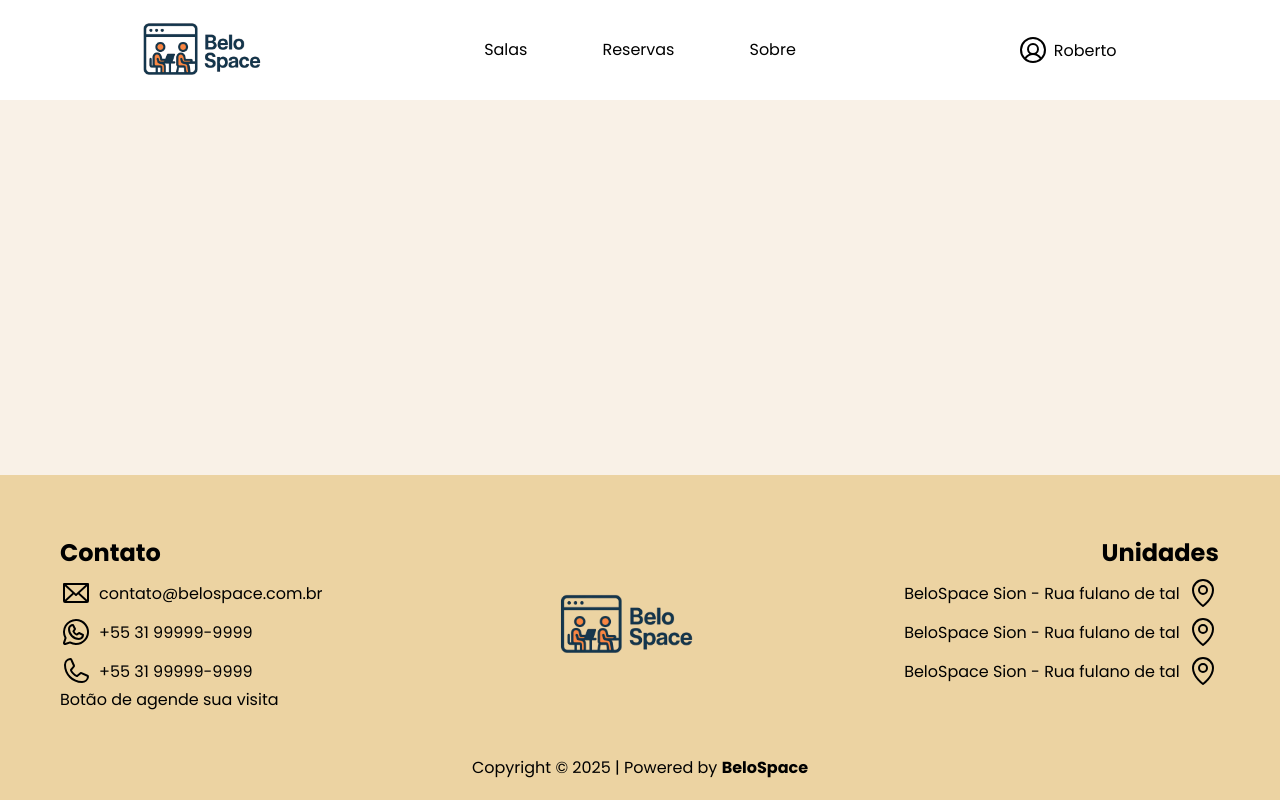
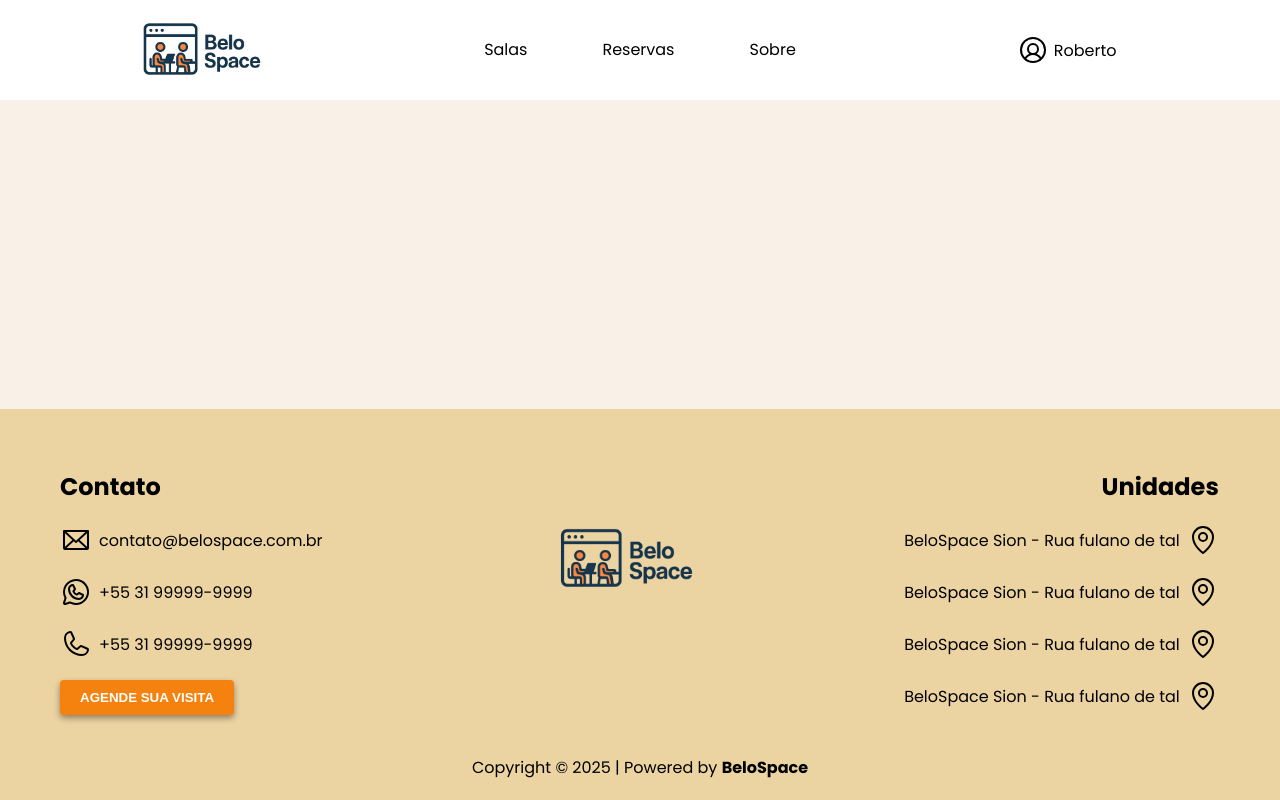
Before and after one commit to lucborges/belospace-web, a Next.js app: page / in a window 1280 px wide. Built offline with nearby package versions, Linux system fonts and the light colour scheme.

Commit message:
feat: button component

```diff
--- /dev/null
+++ b/src/components/button/button.module.css
@@ -0,0 +1,25 @@
+.button {
+    display: inline-flex;
+    align-items: center;
+    justify-content: center;
+    gap: 8px;
+    background-color: var(--color-secondary);
+    color: white;
+    padding: 10px 20px;
+    border: none;
+    border-radius: 4px;
+    cursor: pointer;
+    font-weight: 600;
+    text-transform: uppercase;
+    box-shadow: 0 3px 6px rgba(0, 0, 0, 0.4);
+    transition: box-shadow 0.2s ease, transform 0.2s ease;
+}
+
+.button:disabled {
+    background-color: #ccc;
+}
+
+.button:hover {
+    box-shadow: 0 4px 10px rgba(0, 0, 0, 0.5);
+    transform: translateY(-1px);
+}
--- /dev/null
+++ b/src/components/button/index.tsx
@@ -0,0 +1,12 @@
+import { ButtonProps } from "./interface";
+import styles from './button.module.css'
+
+const Button = ({ children, className = '', ...rest }: ButtonProps) => {
+    return (
+        <button className={`${styles.button} ${className}`} {...rest}>
+            {children}
+        </button>
+    )
+}
+
+export default Button;
--- /dev/null
+++ b/src/components/button/interface.ts
@@ -0,0 +1,5 @@
+import { ButtonHTMLAttributes, ReactNode } from "react";
+
+export interface ButtonProps extends ButtonHTMLAttributes<HTMLButtonElement> {
+    children: ReactNode
+}
--- a/src/layouts/footer/footer.module.css
+++ b/src/layouts/footer/footer.module.css
@@ -34,7 +34,7 @@
     align-items: center;
     gap: 7px;
     word-break: keep-all;
-    margin-top: 7px;
+    margin-top: 20px;
 }
 
 .copyrigth {
--- a/src/layouts/footer/index.tsx
+++ b/src/layouts/footer/index.tsx
@@ -1,6 +1,7 @@
 import Image from 'next/image';
 import styles from './footer.module.css'
 import { Envelope, MapPin, Phone, WhatsappLogo } from '@phosphor-icons/react';
+import Button from '@/components/button';
 
 const Footer = () => {
     return (
@@ -20,13 +21,17 @@ const Footer = () => {
                         <Phone size={32} />
                         <span>+55 31 99999-9999</span>
                     </div>
-                    <span>Botão de agende sua visita</span>
+                    <Button className={styles.items}>Agende sua visita</Button>
                 </div>
                 <div className={styles.logo}>
                     <Image src={"/logo.png"} alt='Logo BeloSpace' width={180} height={180} />
                 </div>
                 <div className={styles.rigth}>
                     <h2>Unidades</h2>
+                    <div className={styles.items}>
+                        <span>BeloSpace Sion - Rua fulano de tal</span>
+                        <MapPin size={32} />
+                    </div>
                     <div className={styles.items}>
                         <span>BeloSpace Sion - Rua fulano de tal</span>
                         <MapPin size={32} />
--- a/src/pages/index.tsx
+++ b/src/pages/index.tsx
@@ -1,5 +1,3 @@
-import React from 'react';
-
 export default function Home() {
     return (
         <div></div>
```
Also changed, not shown: src/layouts/navbar/index.tsx (line endings or trailing spaces).
